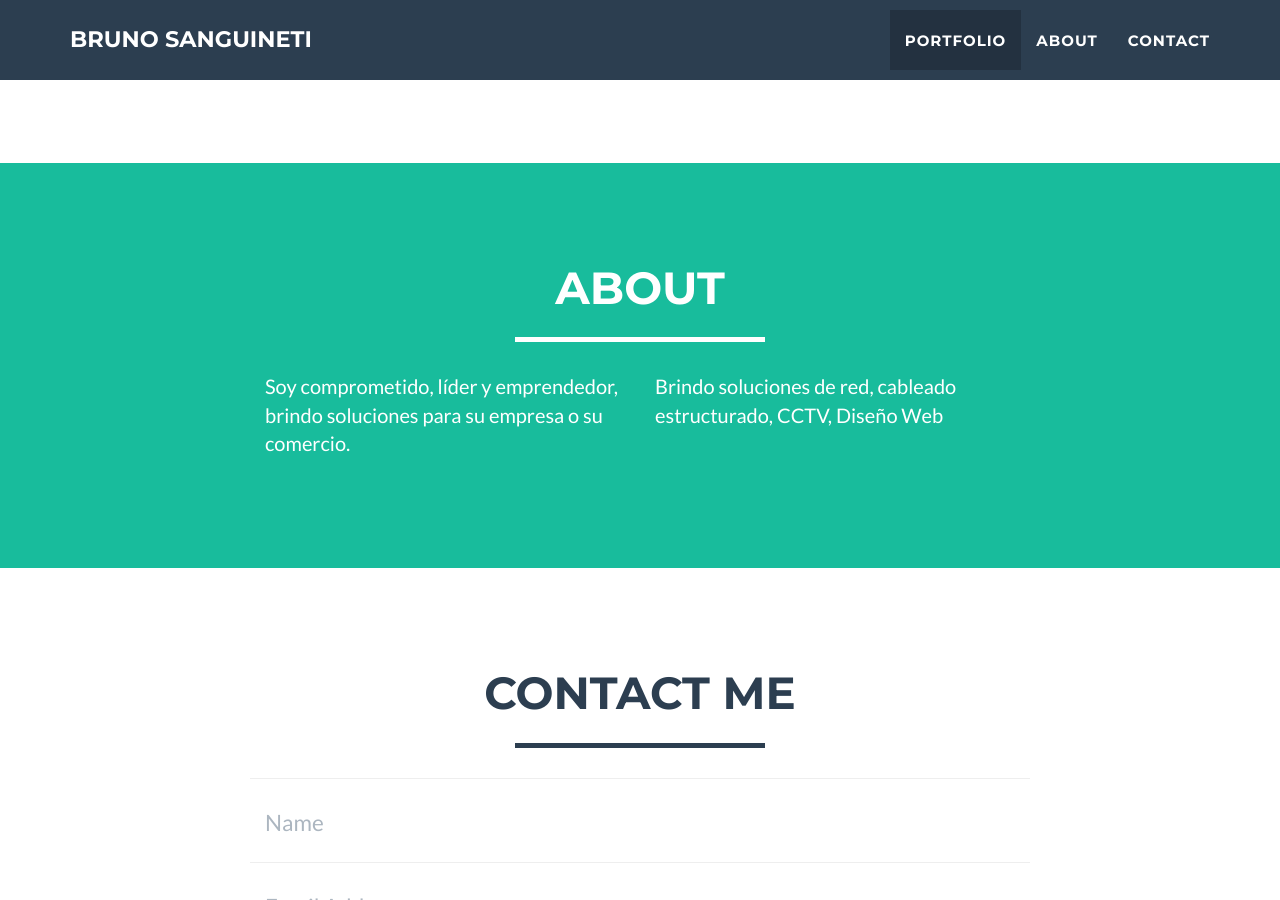
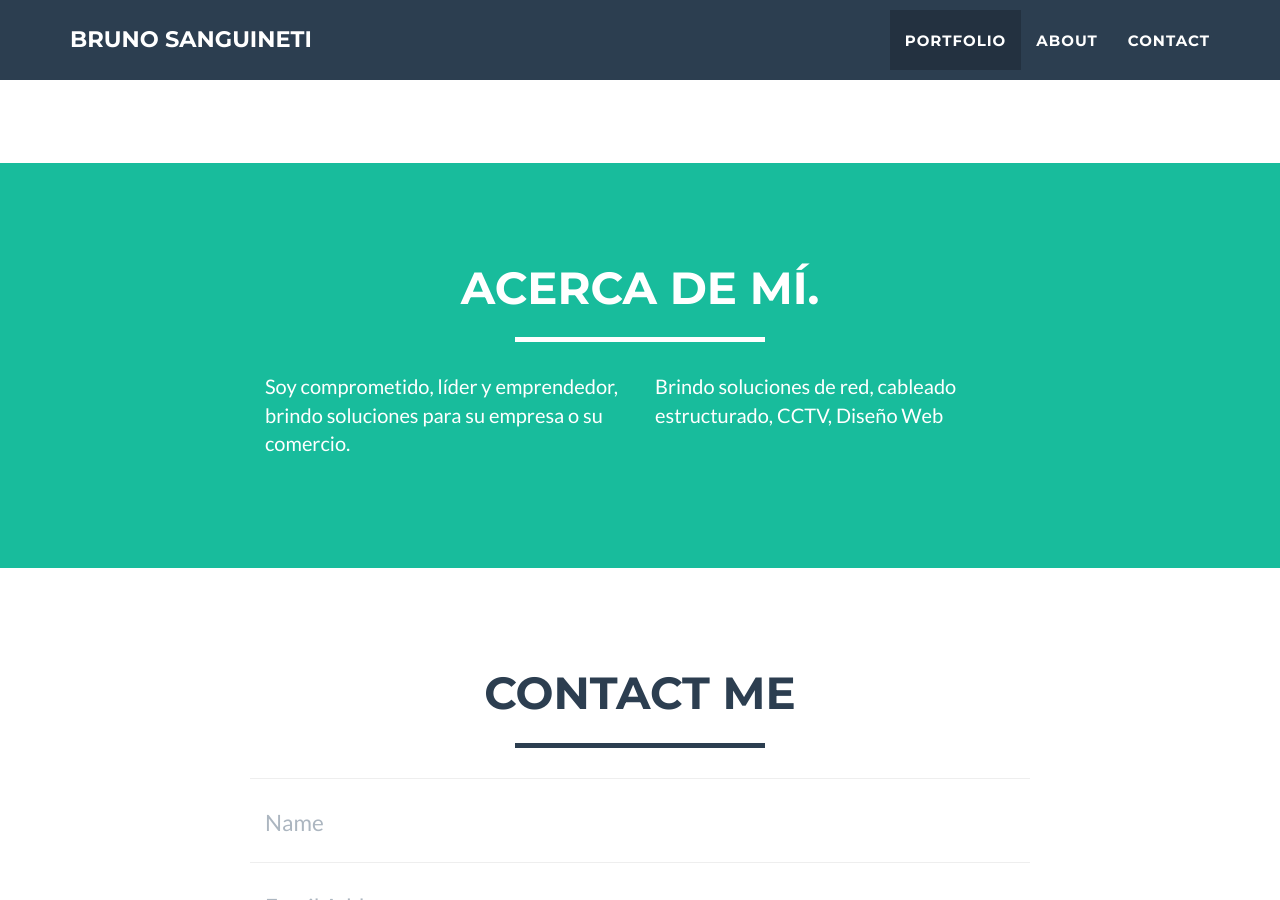
Before and after one commit to brusang/brusang.github.io, a Jekyll site: the page built from index.html, in a window 1280 px wide and 900 px high, scrolled down 1502 px. Built offline with Jekyll 4.4.1, drawn with Linux system fonts in a browser that asks for light colours.

Commit message:
Update about.html
Cambio de nombre de título

```diff
--- a/_includes/about.html
+++ b/_includes/about.html
@@ -3,7 +3,7 @@
         <div class="container">
             <div class="row">
                 <div class="col-lg-12 text-center">
-                    <h2>About</h2>
+                    <h2>Acerca de Mí.</h2>
                     <hr class="star-light">
                 </div>
             </div>
```
